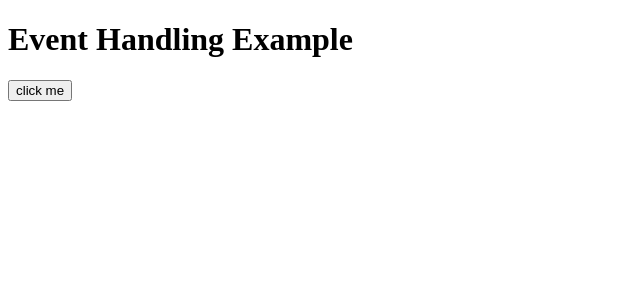
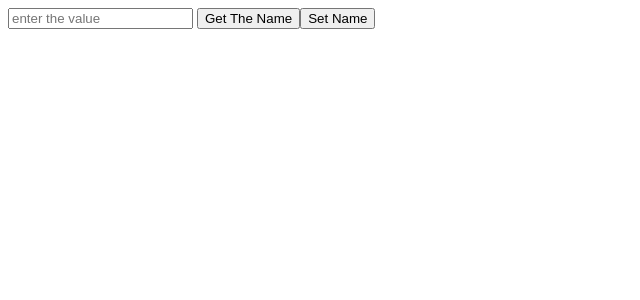
Before and after one commit to NikhilPatil2727/Anguler_Imp_Concepts, an Angular app: page / in a window 1280 px wide. Shown: the top 300 px of the page, without its empty margins (0-640 px from the left). Built offline with nearby package versions, Linux system fonts and the light colour scheme.

Commit message:
Implement input handling and display functionality in app component

```diff
--- a/src/app/app.component.html
+++ b/src/app/app.component.html
@@ -17,6 +17,21 @@
 </div> -->
 
 
+<!--
 <h1>Event Handling Example</h1>
 
-<button name="btn" (click)="handleEvent($event)">click me </button>
+<button name="btn" (click)="handleEvent($event)">click me </button> -->
+
+
+<!-- Get & Set Input value  -->
+
+
+
+{{ name }}
+ <input type="text" value={{name}} (input)="getValue($event)"  placeholder="enter the value" >
+
+
+ {{displyName}}
+<button (click)="showName()">Get The Name</button>
+
+<button (click)="setName()">Set Name</button>
--- a/src/app/app.component.ts
+++ b/src/app/app.component.ts
@@ -1,4 +1,4 @@
-    import { Component } from '@angular/core';
+    import { Component, Input } from '@angular/core';
     import { RouterOutlet } from '@angular/router';
     import { LoginComponent } from './login/login.component';
 
@@ -11,8 +11,8 @@
     })
     export class AppComponent {
       //properties
-      title = 'blast';
-      name = 'Angular';
+      // title = 'blast';
+      // name = 'Angular';
 
       // handleClick(){
       //   this.otherFunctin();
@@ -40,12 +40,30 @@
     //handling evnet
 
 
-      handleEvent(event:any){
+      // handleEvent(event:any){
 
-          console.log("Event Handled", event);
-           console.log("Event Handled", event.target.name);
+      //     console.log("Event Handled", event);
+      //      console.log("Event Handled", event.target.name);
 
-        }
+      //   }
+
+
+      //get and set input value
+      name='';
+      getValue(event:any){
+        console.log("Input Value", event.target.value);
+        this.name=event.target.value;
+      }
+
+
+      displyName="";
+      showName(){
+        this.displyName=this.name;
+      }
+
+      setName(){
+        this.name="Angular";
+      }
 
 
 
```
